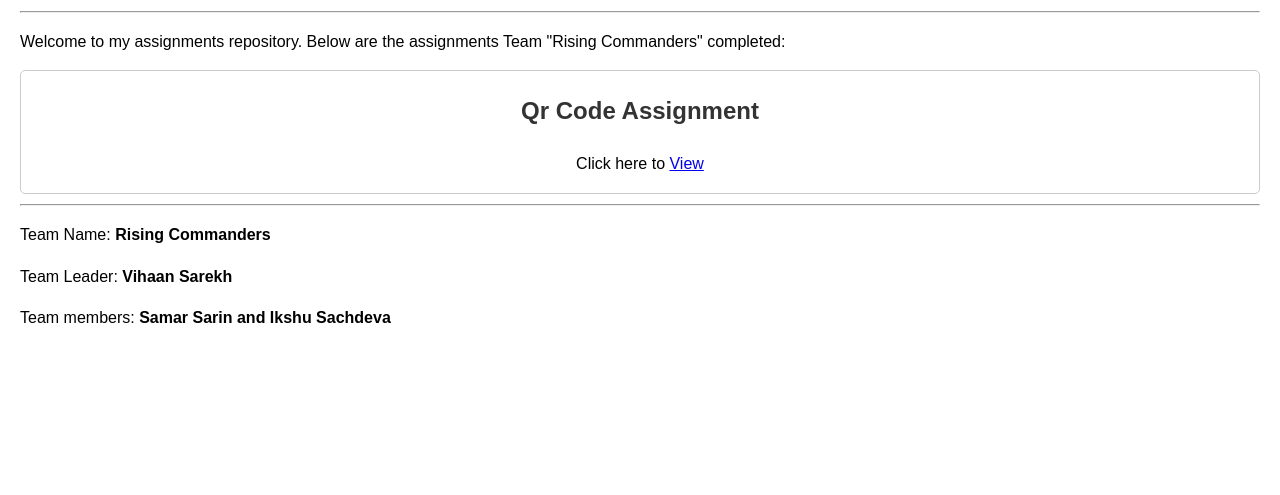
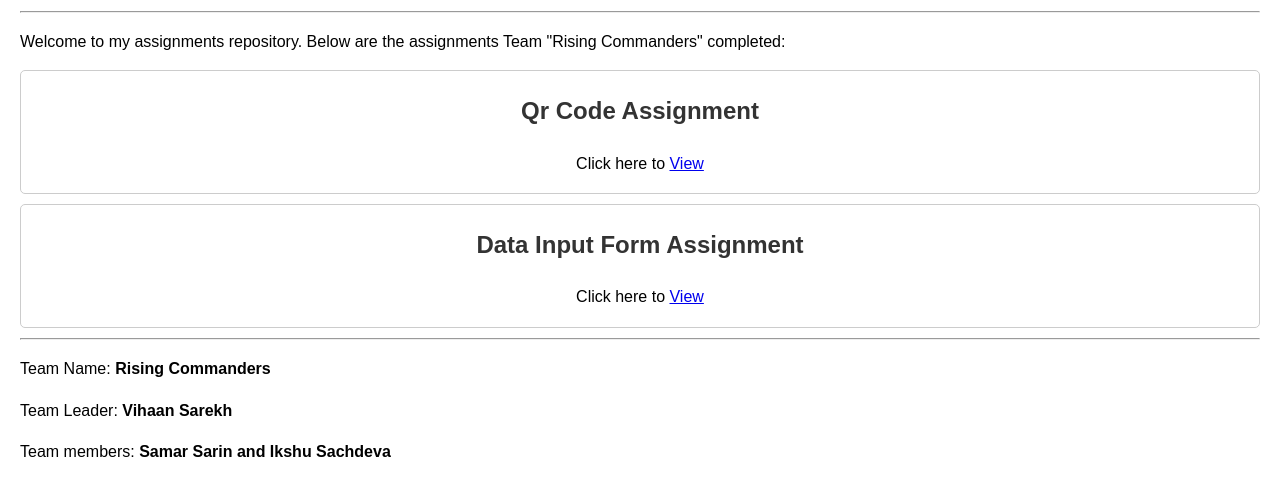
Before and after one commit to actmine/risingcommanders.github.io, a plain HTML site: page index.html in a window 1280 px wide. Shown: the part 115-610 px from the top of the page. Drawn offline with Linux system fonts and the light colour scheme.

Commit message:
Recent Form By Samar Sarin

```diff
--- a/index.html
+++ b/index.html
@@ -33,6 +33,10 @@
             <h2 align = center>Qr Code Assignment</h2>
             <p align = center>Click here to <a href="module 1 digital skills\assignment_submission_qrcode.html">View</a></p>
         </div>
+	<div class="assignment">
+            <h2 align = center>Data Input Form Assignment</h2>
+            <p align = center>Click here to <a href="https://forms.gle/smGiH1obk2vZdfNb8">View</a></p>
+        </div>
         <!-- Add more assignments as needed -->
     </section>
     <hr>
```
